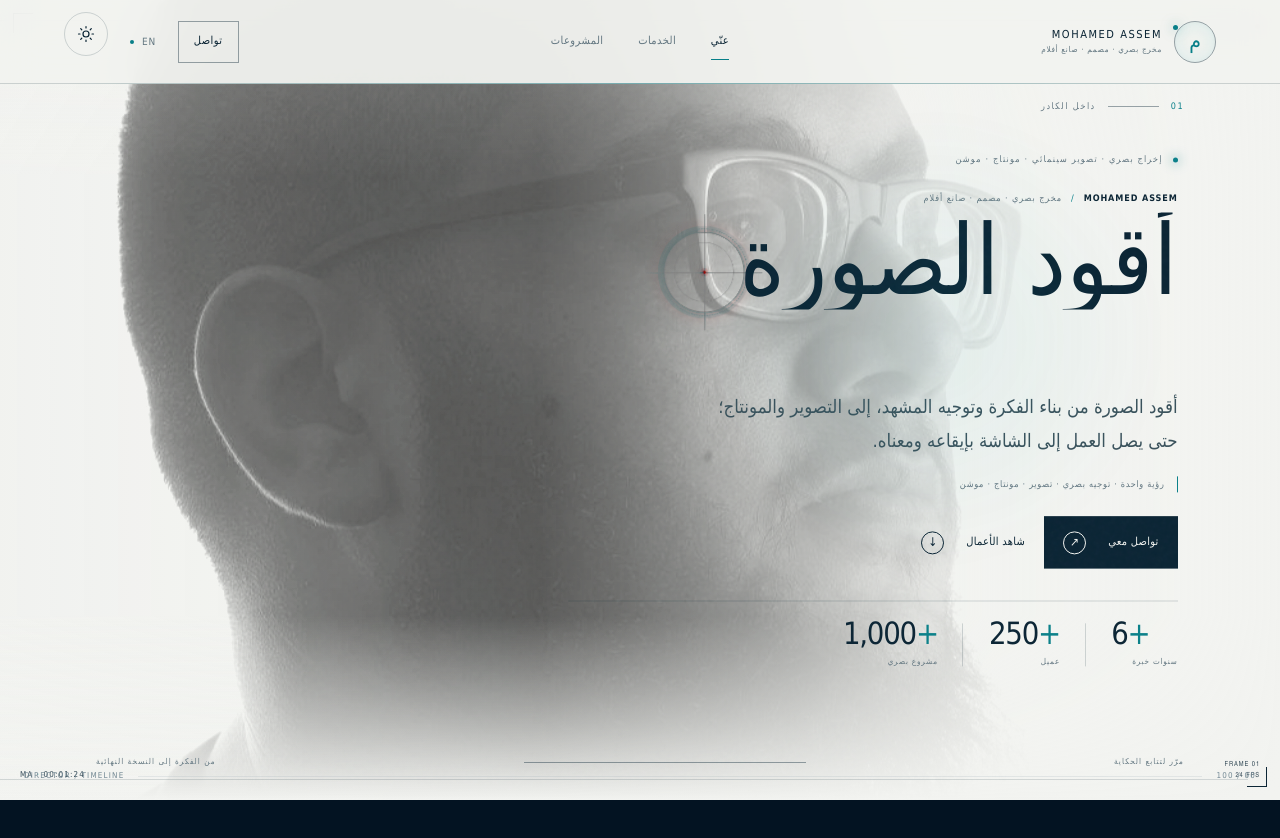
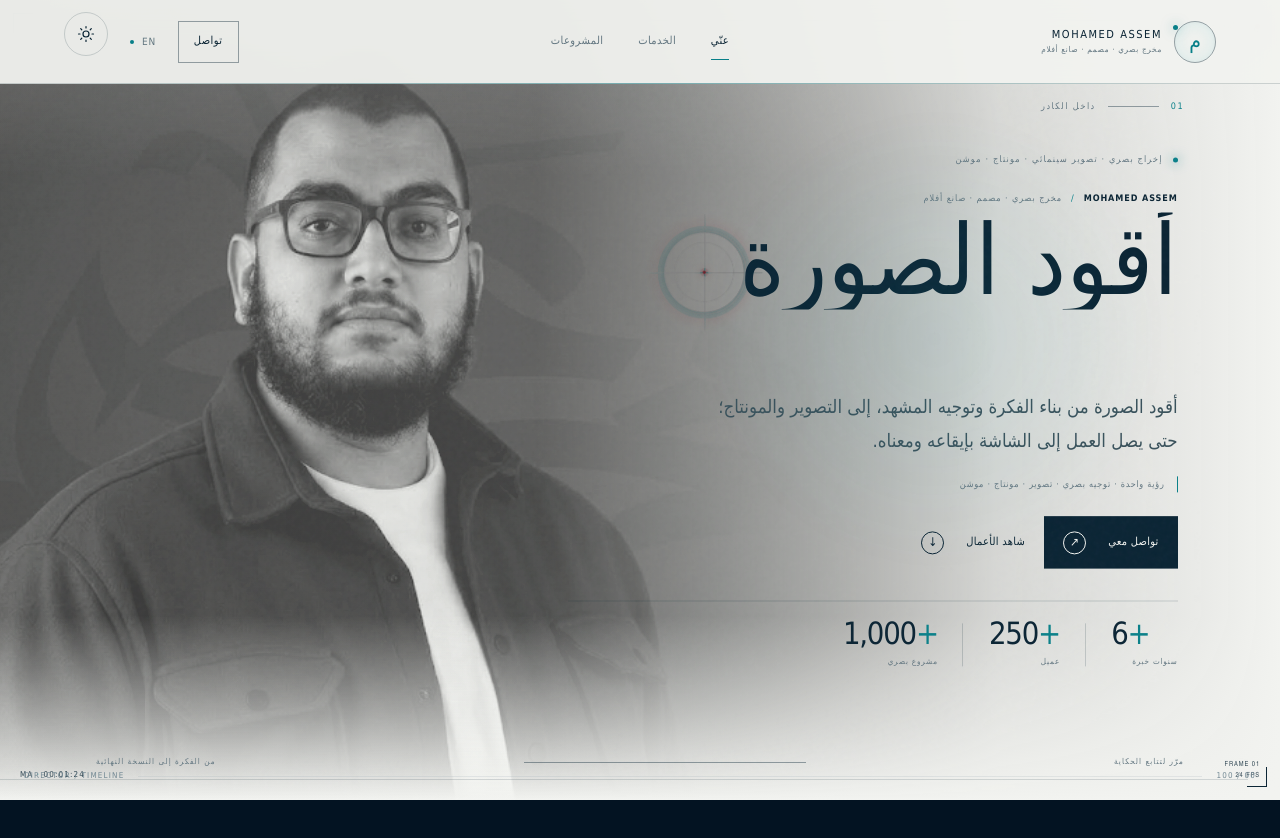
Before and after one commit to Abdo1629/assem-portfolio-web, a Next.js app: page / in a window 1280 px wide. Shown: the top 838 px of the page. Built offline with nearby package versions, Linux system fonts and the light colour scheme.

Commit message:
feat: update hero portrait image to align with visual identity

```diff
--- a/components/Hero.tsx
+++ b/components/Hero.tsx
@@ -69,7 +69,7 @@ export function Hero() {
         </div>
       </div>
       <div className="hero-frame">
-        <Image className="hero-portrait" src="/images/mohamed-assem-profile.jpg" alt={language === "ar" ? "محمد عاصم في بورتريه جانبي بالأبيض والأسود" : "Mohamed Assem in a black-and-white side portrait"} fill priority sizes="100vw" />
+        <Image className="hero-portrait" src="/images/assem-hero.png" alt={language === "ar" ? "محمد عاصم في بورتريه جانبي بالأبيض والأسود" : "Mohamed Assem in a black-and-white side portrait"} fill priority sizes="100vw" />
         <span className="frame-label"><i>REC</i><b />{t.heroFrameLabel}</span>
         <span className="frame-time">MA <i>·</i> 00:01:24</span>
         <span className="visual-reticle" aria-hidden="true"><i /><b /><span /></span>
```
Also changed, not shown: public/images/assem-hero.png (added).
